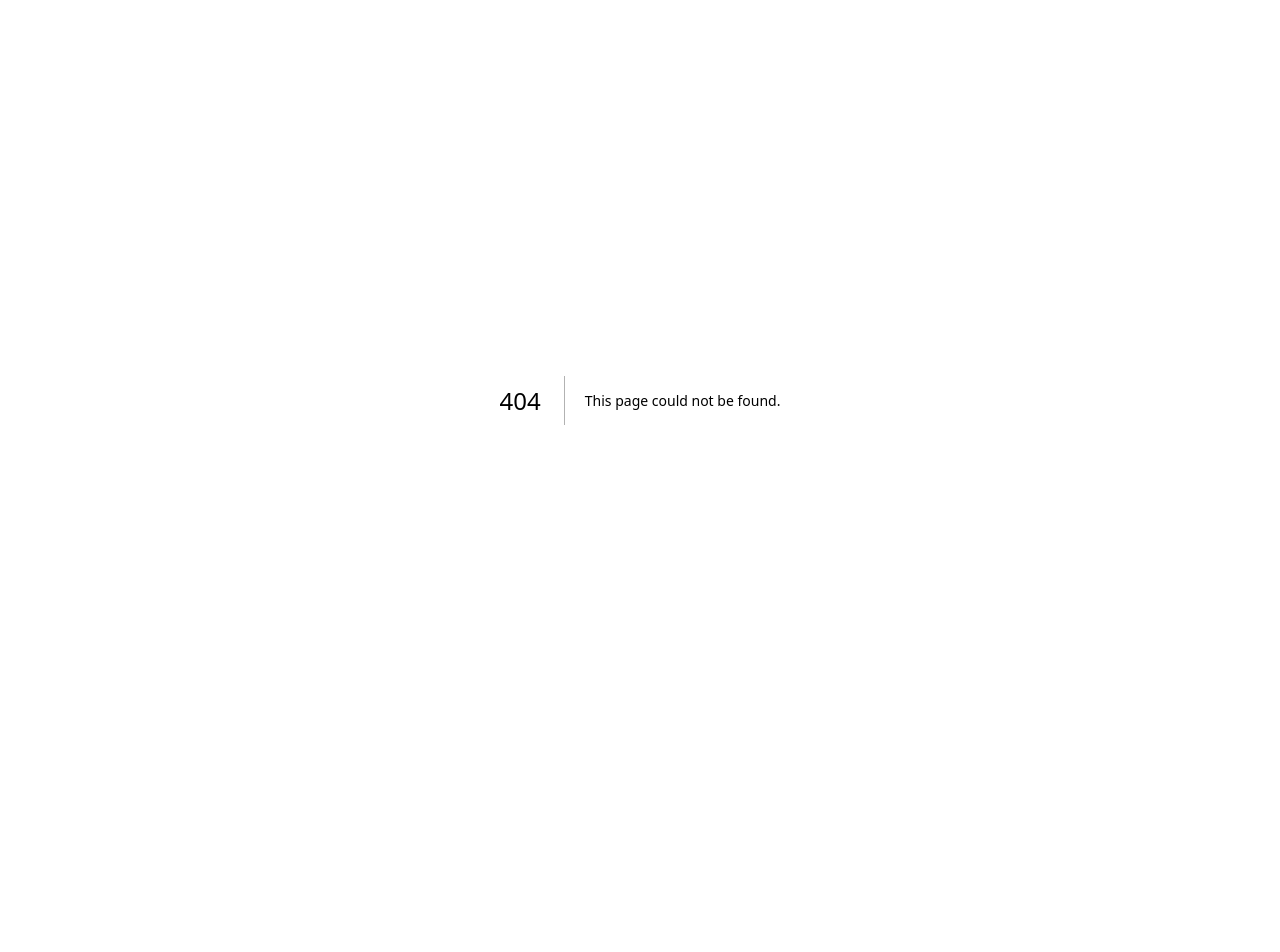
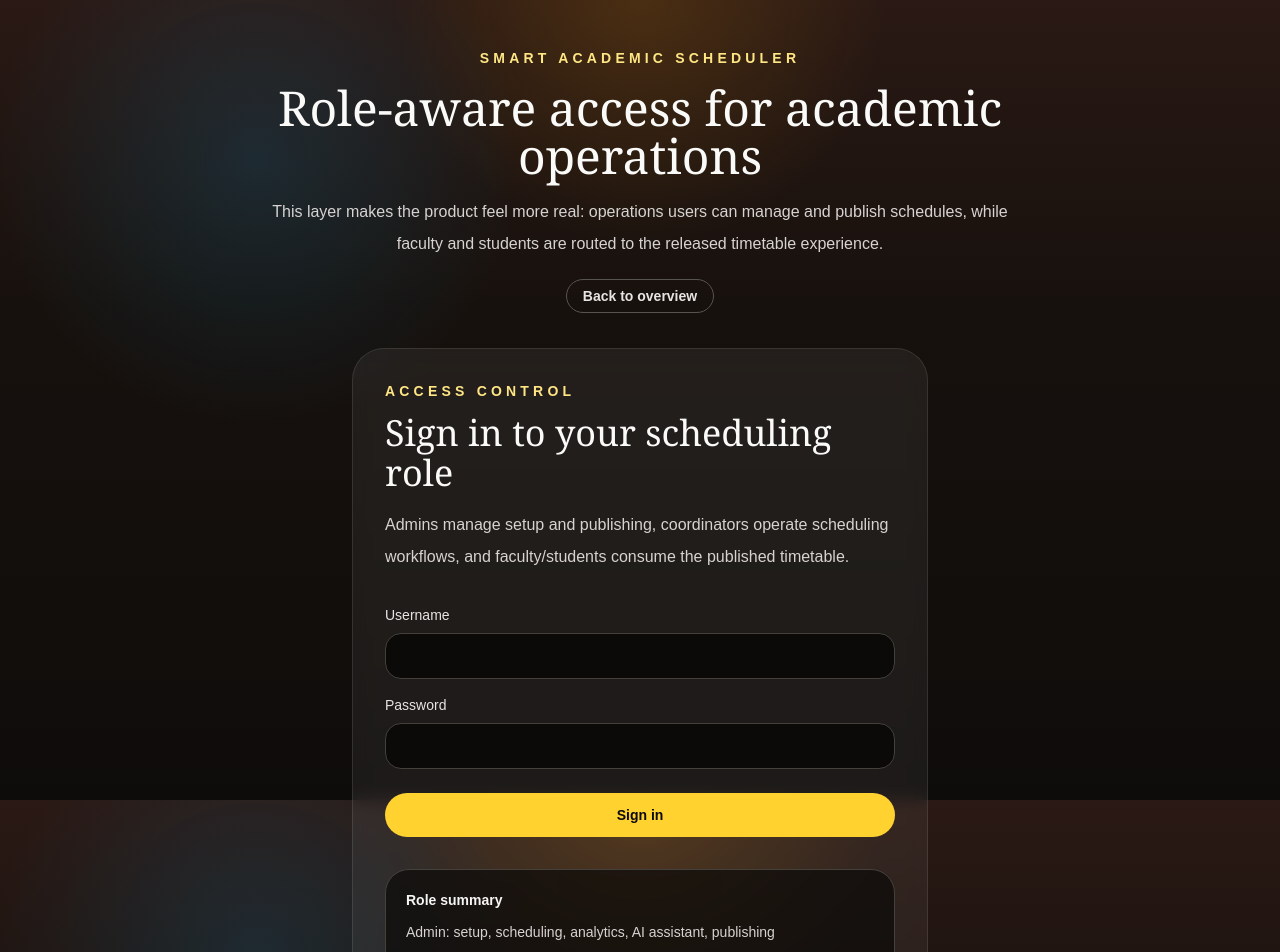
Before and after one commit to GitSid-glitch/Classroom_Scheduler, a Next.js app in the folder apps/web/: page /login in a window 1280 px wide. Before the commit this address had no page. Shown: the top 952 px of the page. Before the commit the page ends 800 px from the top, so only its background shows below. Built offline with nearby package versions, Linux system fonts and the light colour scheme; no server answers.

Commit message:
feat(web): add role-aware login and guarded navigation

```diff
--- /dev/null
+++ b/apps/web/middleware.ts
@@ -0,0 +1,45 @@
+import type { NextRequest } from "next/server";
+import { NextResponse } from "next/server";
+
+import { authCookieKeys, canAccessPath, type AppRole } from "@/lib/auth/access";
+
+const PUBLIC_PATHS = ["/", "/login"];
+
+export function middleware(request: NextRequest) {
+  const { pathname } = request.nextUrl;
+
+  if (
+    pathname.startsWith("/_next") ||
+    pathname.startsWith("/favicon") ||
+    pathname.includes(".")
+  ) {
+    return NextResponse.next();
+  }
+
+  const isPublicPath = PUBLIC_PATHS.some((path) => pathname === path || pathname.startsWith(`${path}/`));
+  const role = request.cookies.get(authCookieKeys.role)?.value as AppRole | undefined;
+
+  if (!role && !isPublicPath) {
+    const loginUrl = new URL("/login", request.url);
+    return NextResponse.redirect(loginUrl);
+  }
+
+  if (role && pathname === "/login") {
+    const nextUrl = new URL(
+      role === "ADMIN" || role === "COORDINATOR" ? "/dashboard" : "/published-timetable",
+      request.url,
+    );
+    return NextResponse.redirect(nextUrl);
+  }
+
+  if (role && !isPublicPath && !canAccessPath(role, pathname)) {
+    const deniedUrl = new URL("/published-timetable", request.url);
+    return NextResponse.redirect(deniedUrl);
+  }
+
+  return NextResponse.next();
+}
+
+export const config = {
+  matcher: ["/((?!api).*)"],
+};
--- /dev/null
+++ b/apps/web/src/app/login/page.tsx
@@ -0,0 +1,32 @@
+import Link from "next/link";
+
+import { LoginForm } from "@/components/auth/login-form";
+
+export default function LoginPage() {
+  return (
+    <main className="mx-auto flex min-h-screen w-full max-w-7xl flex-1 flex-col items-center justify-center gap-10 px-6 py-12 sm:px-10 lg:px-12">
+      <div className="w-full max-w-3xl text-center">
+        <p className="text-sm font-semibold uppercase tracking-[0.3em] text-amber-200">
+          Smart Academic Scheduler
+        </p>
+        <h1 className="mt-4 font-serif text-5xl text-stone-50">
+          Role-aware access for academic operations
+        </h1>
+        <p className="mt-4 text-base leading-8 text-stone-300">
+          This layer makes the product feel more real: operations users can manage and publish
+          schedules, while faculty and students are routed to the released timetable experience.
+        </p>
+        <div className="mt-6">
+          <Link
+            href="/"
+            className="rounded-full border border-stone-600 px-4 py-2 text-sm font-semibold text-stone-200 transition hover:border-stone-300 hover:bg-white/5"
+          >
+            Back to overview
+          </Link>
+        </div>
+      </div>
+
+      <LoginForm />
+    </main>
+  );
+}
--- /dev/null
+++ b/apps/web/src/components/auth/login-form.tsx
@@ -0,0 +1,102 @@
+"use client";
+
+import { useState, useTransition } from "react";
+import { useRouter } from "next/navigation";
+
+import { SchedulerApiClient } from "@/lib/api/scheduler-api-client";
+import { authCookieKeys, roleLabel } from "@/lib/auth/access";
+
+const apiClient = new SchedulerApiClient();
+
+function persistCookie(name: string, value: string) {
+  document.cookie = `${name}=${encodeURIComponent(value)}; path=/; max-age=${60 * 60 * 8}; samesite=lax`;
+}
+
+export function LoginForm() {
+  const router = useRouter();
+  const [error, setError] = useState<string | null>(null);
+  const [isPending, startTransition] = useTransition();
+  const [form, setForm] = useState({
+    username: "",
+    password: "",
+  });
+
+  function handleSubmit(event: React.FormEvent<HTMLFormElement>) {
+    event.preventDefault();
+    setError(null);
+
+    startTransition(async () => {
+      try {
+        const identity = await apiClient.authenticateUser(form);
+        persistCookie(authCookieKeys.username, identity.username);
+        persistCookie(authCookieKeys.displayName, identity.displayName);
+        persistCookie(authCookieKeys.role, identity.role);
+
+        const destination =
+          identity.role === "ADMIN" || identity.role === "COORDINATOR"
+            ? "/dashboard"
+            : "/published-timetable";
+
+        router.replace(destination);
+        router.refresh();
+      } catch (loginError) {
+        setError(loginError instanceof Error ? loginError.message : "Login failed.");
+      }
+    });
+  }
+
+  return (
+    <section className="w-full max-w-xl rounded-[2rem] border border-white/10 bg-white/6 p-8 backdrop-blur">
+      <p className="text-sm font-semibold uppercase tracking-[0.3em] text-amber-200">
+        Access Control
+      </p>
+      <h1 className="mt-3 font-serif text-4xl text-stone-50">Sign in to your scheduling role</h1>
+      <p className="mt-4 text-base leading-8 text-stone-300">
+        Admins manage setup and publishing, coordinators operate scheduling workflows, and
+        faculty/students consume the published timetable.
+      </p>
+
+      <form className="mt-8 grid gap-4" onSubmit={handleSubmit}>
+        <label className="grid gap-2 text-sm text-stone-200">
+          Username
+          <input
+            className="rounded-2xl border border-stone-700 bg-stone-950 px-4 py-3 text-stone-50"
+            value={form.username}
+            onChange={(event) => setForm((current) => ({ ...current, username: event.target.value }))}
+            required
+          />
+        </label>
+        <label className="grid gap-2 text-sm text-stone-200">
+          Password
+          <input
+            className="rounded-2xl border border-stone-700 bg-stone-950 px-4 py-3 text-stone-50"
+            type="password"
+            value={form.password}
+            onChange={(event) => setForm((current) => ({ ...current, password: event.target.value }))}
+            required
+          />
+        </label>
+
+        {error ? <p className="text-sm text-rose-300">{error}</p> : null}
+
+        <button
+          type="submit"
+          disabled={isPending}
+          className="mt-2 rounded-full bg-amber-300 px-5 py-3 text-sm font-semibold text-stone-950 transition hover:bg-amber-200 disabled:opacity-60"
+        >
+          {isPending ? "Signing in..." : "Sign in"}
+        </button>
+      </form>
+
+      <div className="mt-8 rounded-[1.5rem] border border-stone-700 bg-stone-950/70 p-5">
+        <p className="text-sm font-semibold text-stone-100">Role summary</p>
+        <div className="mt-3 grid gap-2 text-sm text-stone-300">
+          <p>{roleLabel("ADMIN")}: setup, scheduling, analytics, AI assistant, publishing</p>
+          <p>{roleLabel("COORDINATOR")}: scheduling, conflicts, analytics, AI assistant, publishing</p>
+          <p>{roleLabel("FACULTY")}: published timetable only</p>
+          <p>{roleLabel("STUDENT")}: published timetable only</p>
+        </div>
+      </div>
+    </section>
+  );
+}
--- /dev/null
+++ b/apps/web/src/components/auth/logout-button.tsx
@@ -0,0 +1,31 @@
+"use client";
+
+import { useRouter } from "next/navigation";
+
+import { authCookieKeys } from "@/lib/auth/access";
+
+function expireCookie(name: string) {
+  document.cookie = `${name}=; path=/; expires=Thu, 01 Jan 1970 00:00:00 GMT`;
+}
+
+export function LogoutButton() {
+  const router = useRouter();
+
+  function handleLogout() {
+    expireCookie(authCookieKeys.username);
+    expireCookie(authCookieKeys.displayName);
+    expireCookie(authCookieKeys.role);
+    router.replace("/login");
+    router.refresh();
+  }
+
+  return (
+    <button
+      type="button"
+      onClick={handleLogout}
+      className="rounded-full border border-stone-600 px-4 py-2 text-sm font-semibold text-stone-200 transition hover:border-stone-300 hover:bg-white/5"
+    >
+      Logout
+    </button>
+  );
+}
--- a/apps/web/src/components/home/hero.tsx
+++ b/apps/web/src/components/home/hero.tsx
@@ -18,10 +18,16 @@ export function Hero() {
         </div>
         <div className="flex flex-col gap-4 sm:flex-row">
           <Link
-            href="/dashboard"
+            href="/login"
             className="inline-flex items-center justify-center rounded-full bg-amber-300 px-7 py-3 text-sm font-semibold text-stone-950 transition hover:bg-amber-200"
           >
-            Open Product Dashboard
+            Sign In To Platform
+          </Link>
+          <Link
+            href="/published-timetable"
+            className="inline-flex items-center justify-center rounded-full border border-emerald-400/40 px-7 py-3 text-sm font-semibold text-emerald-100 transition hover:bg-emerald-400/10"
+          >
+            Open Published View
           </Link>
           <a
             href="#platform"
--- a/apps/web/src/components/layout/app-shell.tsx
+++ b/apps/web/src/components/layout/app-shell.tsx
@@ -1,5 +1,9 @@
 import Link from "next/link";
 import type { ReactNode } from "react";
+import { cookies } from "next/headers";
+
+import { LogoutButton } from "@/components/auth/logout-button";
+import { authCookieKeys, canAccessPath, roleLabel, type AppRole } from "@/lib/auth/access";
 
 const navigationItems = [
   { href: "/dashboard", label: "Dashboard" },
@@ -22,13 +26,20 @@ interface AppShellProps {
   children: ReactNode;
 }
 
-export function AppShell({
+export async function AppShell({
   title,
   eyebrow,
   description,
   actions,
   children,
 }: AppShellProps) {
+  const cookieStore = await cookies();
+  const role = cookieStore.get(authCookieKeys.role)?.value as AppRole | undefined;
+  const displayName = cookieStore.get(authCookieKeys.displayName)?.value;
+  const visibleNavigation = role
+    ? navigationItems.filter((item) => canAccessPath(role, item.href))
+    : navigationItems;
+
   return (
     <main className="mx-auto flex w-full max-w-7xl flex-1 flex-col gap-8 px-6 py-8 sm:px-10 lg:px-12">
       <header className="rounded-[2rem] border border-white/10 bg-white/6 p-6 backdrop-blur">
@@ -42,11 +53,19 @@ export function AppShell({
               <p className="max-w-3xl text-base leading-8 text-stone-300">{description}</p>
             </div>
           </div>
-          {actions ? <div className="flex flex-wrap gap-3">{actions}</div> : null}
+          <div className="flex flex-wrap items-center gap-3">
+            {role ? (
+              <div className="rounded-full border border-stone-600 px-4 py-2 text-sm text-stone-200">
+                {displayName ? decodeURIComponent(displayName) : "Signed in"} • {roleLabel(role)}
+              </div>
+            ) : null}
+            {actions}
+            {role ? <LogoutButton /> : null}
+          </div>
         </div>
 
         <nav className="mt-6 flex flex-wrap gap-3">
-          {navigationItems.map((item) => (
+          {visibleNavigation.map((item) => (
             <Link
               key={item.href}
               href={item.href}
--- /dev/null
+++ b/apps/web/src/lib/auth/access.ts
@@ -0,0 +1,49 @@
+export type AppRole = "ADMIN" | "COORDINATOR" | "FACULTY" | "STUDENT";
+
+export interface AuthIdentity {
+  username: string;
+  displayName: string;
+  role: AppRole;
+}
+
+export const authCookieKeys = {
+  username: "scheduler_username",
+  displayName: "scheduler_display_name",
+  role: "scheduler_role",
+} as const;
+
+export function canAccessPath(role: AppRole, pathname: string): boolean {
+  if (pathname.startsWith("/setup")) {
+    return role === "ADMIN";
+  }
+
+  if (
+    pathname.startsWith("/dashboard") ||
+    pathname.startsWith("/scheduler") ||
+    pathname.startsWith("/analytics") ||
+    pathname.startsWith("/ai-assistant")
+  ) {
+    return role === "ADMIN" || role === "COORDINATOR";
+  }
+
+  if (pathname.startsWith("/published-timetable")) {
+    return true;
+  }
+
+  return true;
+}
+
+export function roleLabel(role: AppRole): string {
+  switch (role) {
+    case "ADMIN":
+      return "Admin";
+    case "COORDINATOR":
+      return "Coordinator";
+    case "FACULTY":
+      return "Faculty";
+    case "STUDENT":
+      return "Student";
+    default:
+      return role;
+  }
+}
```
Also changed, not shown: 2 other files (tests, documents, lock files or other folders).
